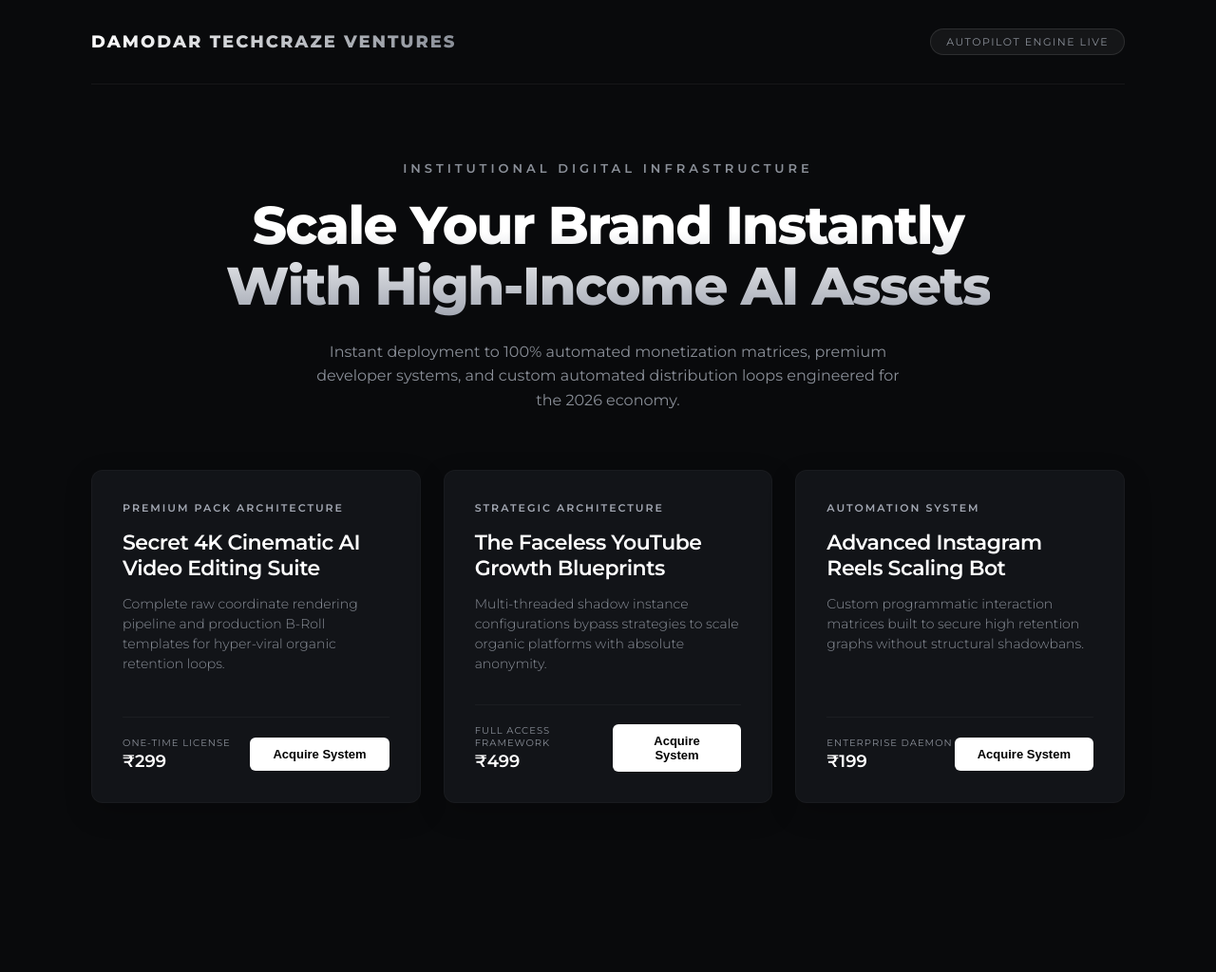
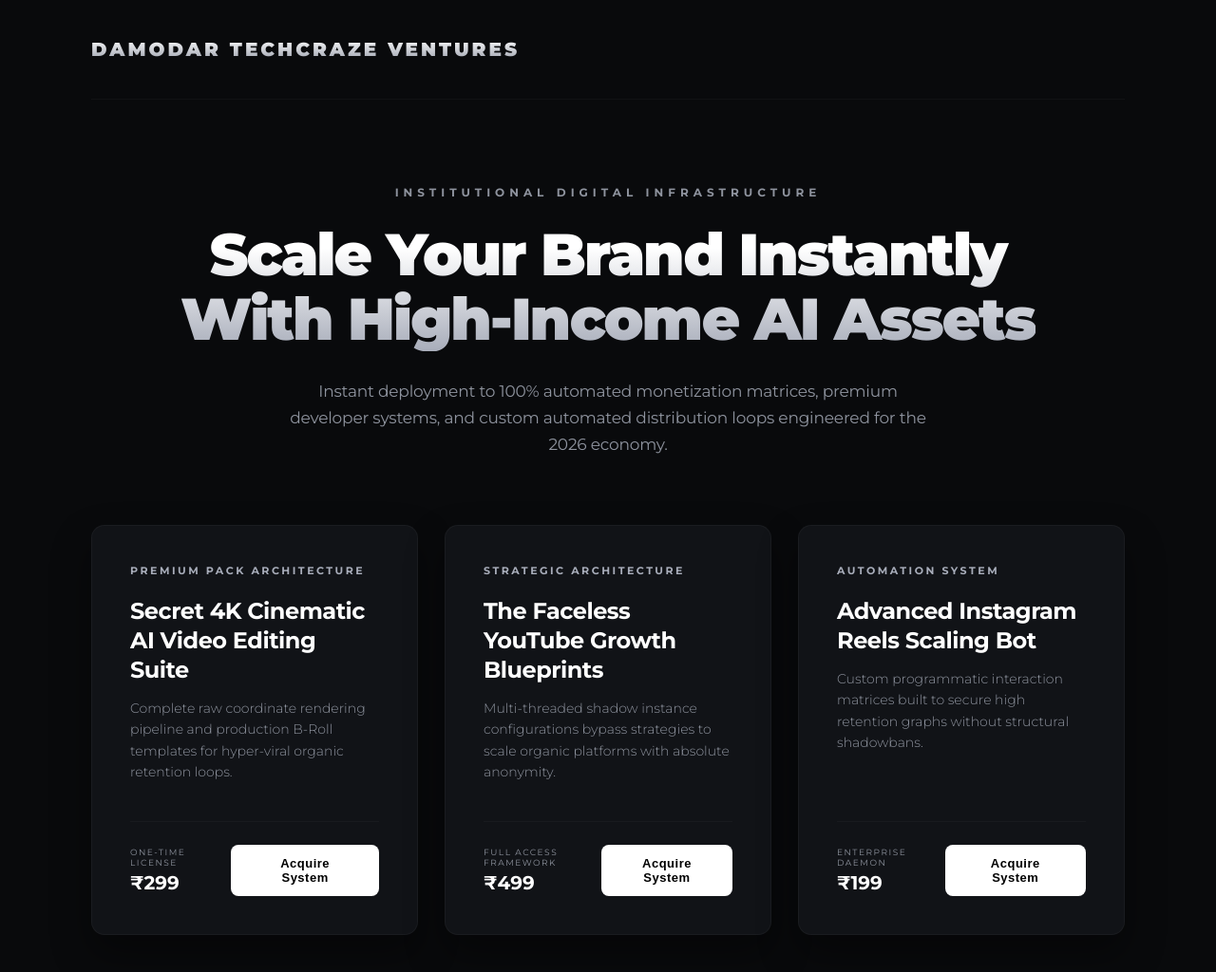
Before and after one commit to Damodar1896/damodar-techcraze-ventures, a website: page index.html in a window 1280 px wide. Shown: the whole page at 95% size. Before the commit the page ends 926 px from the top, so only its background shows below. Drawn offline with Linux system fonts and the light colour scheme.

Commit message:
Refactor HTML structure and styles for branding

```diff
--- a/index.html
+++ b/index.html
@@ -6,20 +6,21 @@
     <title>Damodar Techcraze Ventures</title>
     <link rel="preconnect" href="https://fonts.googleapis.com">
     <link rel="preconnect" href="https://fonts.gstatic.com" crossorigin>
-    <link href="https://fonts.googleapis.com/css2?family=Montserrat:wght@300;400;600;800&display=swap" rel="stylesheet">
+    <link href="https://fonts.googleapis.com/css2?family=Montserrat:wght@300;400;500;700;900&display=swap" rel="stylesheet">
 
     <style>
         :root {
-            --bg-color: #090A0C;
-            --card-bg: #121418;
-            --accent-glow: rgba(255, 255, 255, 0.03);
-            --text-main: #FFFFFF;
-            --text-muted: #8A8F98;
+            --bg-canvas: #090A0C;
+            --card-surface: #111317;
+            --border-glow: rgba(255, 255, 255, 0.04);
+            --border-hover: rgba(255, 255, 255, 0.15);
+            --text-pure: #FFFFFF;
+            --text-secondary: #8E939E;
         }
 
         body {
-            background-color: var(--bg-color);
-            color: var(--text-main);
+            background-color: var(--bg-canvas);
+            color: var(--text-pure);
             font-family: 'Montserrat', sans-serif;
             margin: 0;
             padding: 0;
@@ -27,176 +28,166 @@
             display: flex;
             flex-direction: column;
             align-items: center;
-            justify-content: flex-start;
         }
 
-        /* Luxury Navbar */
+        /* Pure Minimalist Header - Only Brand Identity */
         header {
             width: 85%;
-            max-width: 1200px;
-            padding: 30px 0;
+            max-width: 1140px;
+            padding: 40px 0;
             display: flex;
-            justify-content: space-between;
-            align-items: center;
-            border-bottom: 1px solid rgba(255, 255, 255, 0.05);
+            justify-content: flex-start;
+            border-bottom: 1px solid rgba(255, 255, 255, 0.03);
         }
 
-        .logo {
-            font-weight: 800;
-            font-size: 18px;
-            letter-spacing: 2px;
+        .brand-identity {
+            font-weight: 900;
+            font-size: 20px;
+            letter-spacing: 3px;
             text-transform: uppercase;
-            background: linear-gradient(90deg, #FFFFFF, #8A8F98);
+            background: linear-gradient(180deg, #FFFFFF 0%, #9DA2AE 100%);
             -webkit-background-clip: text;
             -webkit-text-fill-color: transparent;
         }
 
-        .status-badge {
-            font-size: 11px;
-            letter-spacing: 1.5px;
-            text-transform: uppercase;
-            padding: 6px 16px;
-            border-radius: 20px;
-            background: rgba(255, 255, 255, 0.05);
-            border: 1px solid rgba(255, 255, 255, 0.1);
-            color: var(--text-muted);
-        }
-
-        /* Hero Section */
-        .hero {
+        /* Hero Elite Layout */
+        .hero-block {
             text-align: center;
-            max-width: 900px;
-            margin: 80px auto 60px auto;
+            max-width: 950px;
+            margin: 90px auto 70px auto;
             padding: 0 20px;
         }
 
-        .tagline {
-            font-size: 13px;
-            font-weight: 600;
-            letter-spacing: 4px;
+        .luxury-label {
+            font-size: 12px;
+            font-weight: 700;
+            letter-spacing: 5px;
             text-transform: uppercase;
-            color: var(--text-muted);
-            margin-bottom: 20px;
+            color: var(--text-secondary);
+            margin-bottom: 24px;
         }
 
-        .main-title {
-            font-size: 56px;
-            font-weight: 800;
-            line-height: 1.15;
-            letter-spacing: -1.5px;
-            margin: 0 0 24px 0;
-            background: linear-gradient(180deg, #FFFFFF 30%, #A3A8B3 100%);
+        .headline-premium {
+            font-size: 62px;
+            font-weight: 900;
+            line-height: 1.1;
+            letter-spacing: -2px;
+            margin: 0 0 28px 0;
+            background: linear-gradient(180deg, #FFFFFF 20%, #A8ADBA 100%);
             -webkit-background-clip: text;
             -webkit-text-fill-color: transparent;
         }
 
-        .description {
-            font-size: 16px;
+        .sub-description {
+            font-size: 17px;
             font-weight: 400;
-            color: var(--text-muted);
-            line-height: 1.6;
-            max-width: 640px;
+            color: var(--text-secondary);
+            line-height: 1.65;
+            max-width: 680px;
             margin: 0 auto;
+            letter-spacing: -0.2px;
         }
 
-        /* Luxury Cards Layout */
-        .grid-container {
+        /* High-Class Grid Asset Layout */
+        .premium-grid {
             display: grid;
             grid-template-columns: repeat(3, 1fr);
-            gap: 24px;
+            gap: 28px;
             width: 85%;
-            max-width: 1200px;
-            margin-bottom: 80px;
+            max-width: 1140px;
+            margin-bottom: 90px;
         }
 
-        .card {
-            background-color: var(--card-bg);
-            border: 1px solid rgba(255, 255, 255, 0.03);
-            border-radius: 12px;
-            padding: 32px;
+        .asset-card {
+            background-color: var(--card-surface);
+            border: 1px solid var(--border-glow);
+            border-radius: 14px;
+            padding: 40px;
             display: flex;
             flex-direction: column;
             justify-content: space-between;
-            transition: all 0.4s ease;
-            box-shadow: 0 10px 30px rgba(0,0,0,0.2);
+            transition: all 0.5s cubic-bezier(0.16, 1, 0.3, 1);
+            box-shadow: 0 20px 40px rgba(0, 0, 0, 0.4);
         }
 
-        .card:hover {
-            border-color: rgba(255, 255, 255, 0.15);
-            transform: translateY(-4px);
-            box-shadow: 0 15px 40px rgba(255,255,255,0.02);
+        .asset-card:hover {
+            border-color: var(--border-hover);
+            transform: translateY(-6px);
+            box-shadow: 0 30px 60px rgba(255, 255, 255, 0.01);
         }
 
-        .card-tag {
+        .architecture-tag {
             font-size: 11px;
-            font-weight: 600;
-            letter-spacing: 2px;
+            font-weight: 700;
+            letter-spacing: 2.5px;
             text-transform: uppercase;
-            color: #A3A8B3;
-            margin-bottom: 16px;
+            color: #A8ADBA;
+            margin-bottom: 20px;
         }
 
-        .card-title {
-            font-size: 22px;
-            font-weight: 600;
-            margin: 0 0 12px 0;
+        .asset-title {
+            font-size: 24px;
+            font-weight: 700;
+            margin: 0 0 14px 0;
+            line-height: 1.3;
             letter-spacing: -0.5px;
         }
 
-        .card-desc {
+        .asset-desc {
             font-size: 14px;
-            color: var(--text-muted);
-            line-height: 1.5;
-            margin-bottom: 32px;
+            color: var(--text-secondary);
+            line-height: 1.6;
+            margin-bottom: 40px;
             font-weight: 300;
         }
 
-        .card-footer {
+        .asset-footer {
             display: flex;
             justify-content: space-between;
             align-items: center;
-            margin-top: auto;
-            border-top: 1px solid rgba(255, 255, 255, 0.04);
-            padding-top: 20px;
+            border-top: 1px solid rgba(255, 255, 255, 0.03);
+            padding-top: 24px;
         }
 
-        .price-block {
+        .license-container {
             display: flex;
             flex-direction: column;
         }
 
-        .price-label {
-            font-size: 10px;
+        .license-label {
+            font-size: 9px;
             text-transform: uppercase;
-            letter-spacing: 1px;
-            color: var(--text-muted);
+            letter-spacing: 1.5px;
+            color: var(--text-secondary);
         }
 
-        .price-value {
-            font-size: 18px;
-            font-weight: 600;
-            margin-top: 2px;
+        .license-price {
+            font-size: 20px;
+            font-weight: 700;
+            margin-top: 4px;
         }
 
-        .action-btn {
+        .acquire-action {
             background-color: #FFFFFF;
             color: #000000;
             border: none;
-            padding: 10px 24px;
+            padding: 12px 28px;
             font-size: 13px;
-            font-weight: 600;
-            border-radius: 6px;
+            font-weight: 700;
+            border-radius: 8px;
             cursor: pointer;
-            transition: background 0.3s ease;
+            letter-spacing: 0.5px;
+            transition: all 0.3s ease;
         }
 
-        .action-btn:hover {
-            background-color: #E2E4E9;
+        .acquire-action:hover {
+            background-color: #E5E8EE;
+            transform: scale(1.02);
         }
 
         @media (max-width: 968px) {
-            .grid-container { grid-template-columns: 1fr; }
-            .main-title { font-size: 42px; }
+            .premium-grid { grid-template-columns: 1fr; }
+            .headline-premium { font-size: 44px; }
             header { width: 90%; }
         }
     </style>
@@ -204,62 +195,61 @@
 <body>
 
     <header>
-        <div class="logo">Damodar Techcraze Ventures</div>
-        <div class="status-badge">Autopilot Engine Live</div>
+        <div class="brand-identity">Damodar Techcraze Ventures</div>
     </header>
 
-    <main class="hero">
-        <div class="tagline">Institutional Digital Infrastructure</div>
-        <h1 class="main-title">Scale Your Brand Instantly<br>With High-Income AI Assets</h1>
-        <p class="description">Instant deployment to 100% automated monetization matrices, premium developer systems, and custom automated distribution loops engineered for the 2026 economy.</p>
+    <main class="hero-block">
+        <div class="luxury-label">Institutional Digital Infrastructure</div>
+        <h1 class="headline-premium">Scale Your Brand Instantly<br>With High-Income AI Assets</h1>
+        <p class="sub-description">Instant deployment to 100% automated monetization matrices, premium developer systems, and custom automated distribution loops engineered for the 2026 economy.</p>
     </main>
 
-    <div class="grid-container">
+    <div class="premium-grid">
         <!-- Asset 1 -->
-        <div class="card">
+        <div class="asset-card">
             <div>
-                <div class="card-tag">Premium Pack Architecture</div>
-                <h3 class="card-title">Secret 4K Cinematic AI Video Editing Suite</h3>
-                <p class="card-desc">Complete raw coordinate rendering pipeline and production B-Roll templates for hyper-viral organic retention loops.</p>
+                <div class="architecture-tag">Premium Pack Architecture</div>
+                <h3 class="asset-title">Secret 4K Cinematic AI Video Editing Suite</h3>
+                <p class="asset-desc">Complete raw coordinate rendering pipeline and production B-Roll templates for hyper-viral organic retention loops.</p>
             </div>
-            <div class="card-footer">
-                <div class="price-block">
-                    <span class="price-label">One-Time License</span>
-                    <span class="price-value">₹299</span>
+            <div class="asset-footer">
+                <div class="license-container">
+                    <span class="license-label">One-Time License</span>
+                    <span class="license-price">₹299</span>
                 </div>
-                <button class="action-btn">Acquire System</button>
+                <button class="acquire-action">Acquire System</button>
             </div>
         </div>
 
         <!-- Asset 2 -->
-        <div class="card">
+        <div class="asset-card">
             <div>
-                <div class="card-tag">Strategic Architecture</div>
-                <h3 class="card-title">The Faceless YouTube Growth Blueprints</h3>
-                <p class="card-desc">Multi-threaded shadow instance configurations bypass strategies to scale organic platforms with absolute anonymity.</p>
+                <div class="architecture-tag">Strategic Architecture</div>
+                <h3 class="asset-title">The Faceless YouTube Growth Blueprints</h3>
+                <p class="asset-desc">Multi-threaded shadow instance configurations bypass strategies to scale organic platforms with absolute anonymity.</p>
             </div>
-            <div class="card-footer">
-                <div class="price-block">
-                    <span class="price-label">Full Access Framework</span>
-                    <span class="price-value">₹499</span>
+            <div class="asset-footer">
+                <div class="license-container">
+                    <span class="license-label">Full Access Framework</span>
+                    <span class="license-price">₹499</span>
                 </div>
-                <button class="action-btn">Acquire System</button>
+                <button class="acquire-action">Acquire System</button>
             </div>
         </div>
 
         <!-- Asset 3 -->
-        <div class="card">
+        <div class="asset-card">
             <div>
-                <div class="card-tag">Automation System</div>
-                <h3 class="card-title">Advanced Instagram Reels Scaling Bot</h3>
-                <p class="card-desc">Custom programmatic interaction matrices built to secure high retention graphs without structural shadowbans.</p>
+                <div class="architecture-tag">Automation System</div>
+                <h3 class="asset-title">Advanced Instagram Reels Scaling Bot</h3>
+                <p class="asset-desc">Custom programmatic interaction matrices built to secure high retention graphs without structural shadowbans.</p>
             </div>
-            <div class="card-footer">
-                <div class="price-block">
-                    <span class="price-label">Enterprise Daemon</span>
-                    <span class="price-value">₹199</span>
+            <div class="asset-footer">
+                <div class="license-container">
+                    <span class="license-label">Enterprise Daemon</span>
+                    <span class="license-price">₹199</span>
                 </div>
-                <button class="action-btn">Acquire System</button>
+                <button class="acquire-action">Acquire System</button>
             </div>
         </div>
     </div>
```
